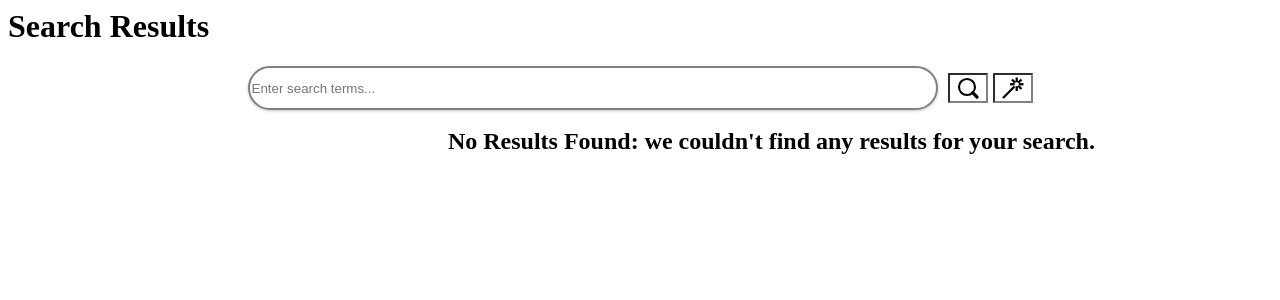
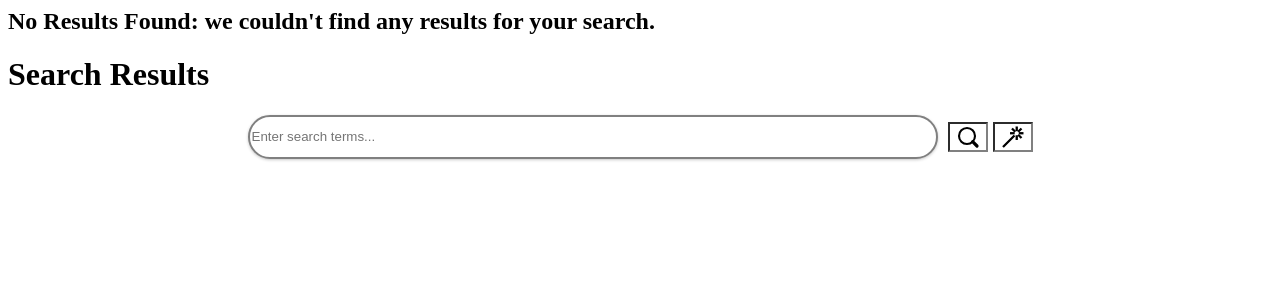
Before and after one commit to JakeTurner616/torrent-search-google, a Flask app: template templates/no_results.html in a window 1280 px wide. Shown: the top 300 px of the page. Run offline with Flask 2, Linux system fonts and the light colour scheme; the template is opened without the code that fills it, so the values that code supplies are empty.

Commit message:
styles still need work - removed them

```diff
--- a/templates/no_results.html
+++ b/templates/no_results.html
@@ -1,16 +1,4 @@
 {% block content %}
-<style>
-	.error {
-		margin-top: 100px;
-		display: flex;
-		align-content: center;
-		vertical-align: middle;
-		position: absolute;
-		transform: translateX(68%);
-		text-align: center;
-		flex-direction: column;
-	}
-</style>
 	<div class="error">
 
 		<h2>No Results Found: we couldn't find any results for your search.</h2>
```
